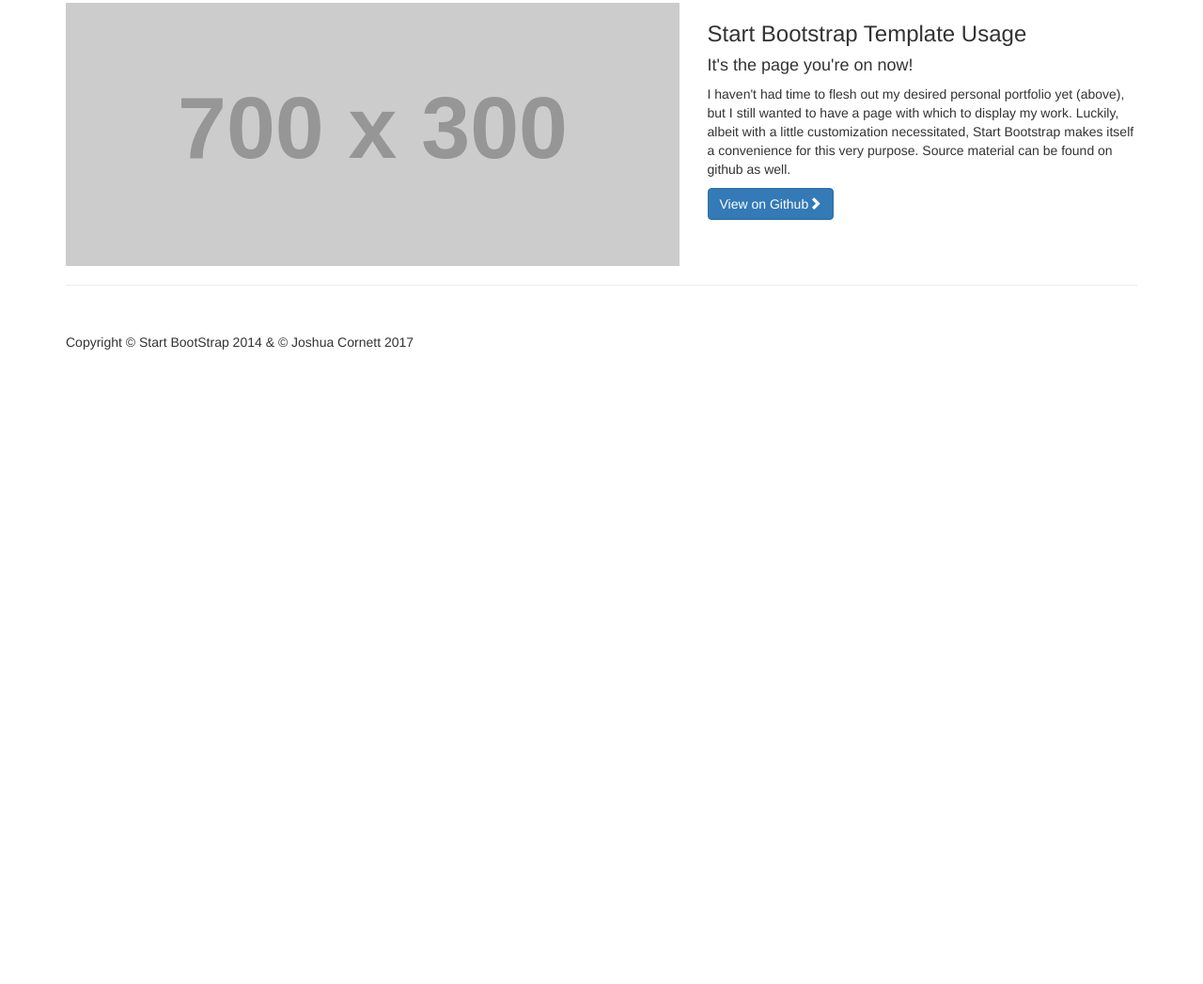
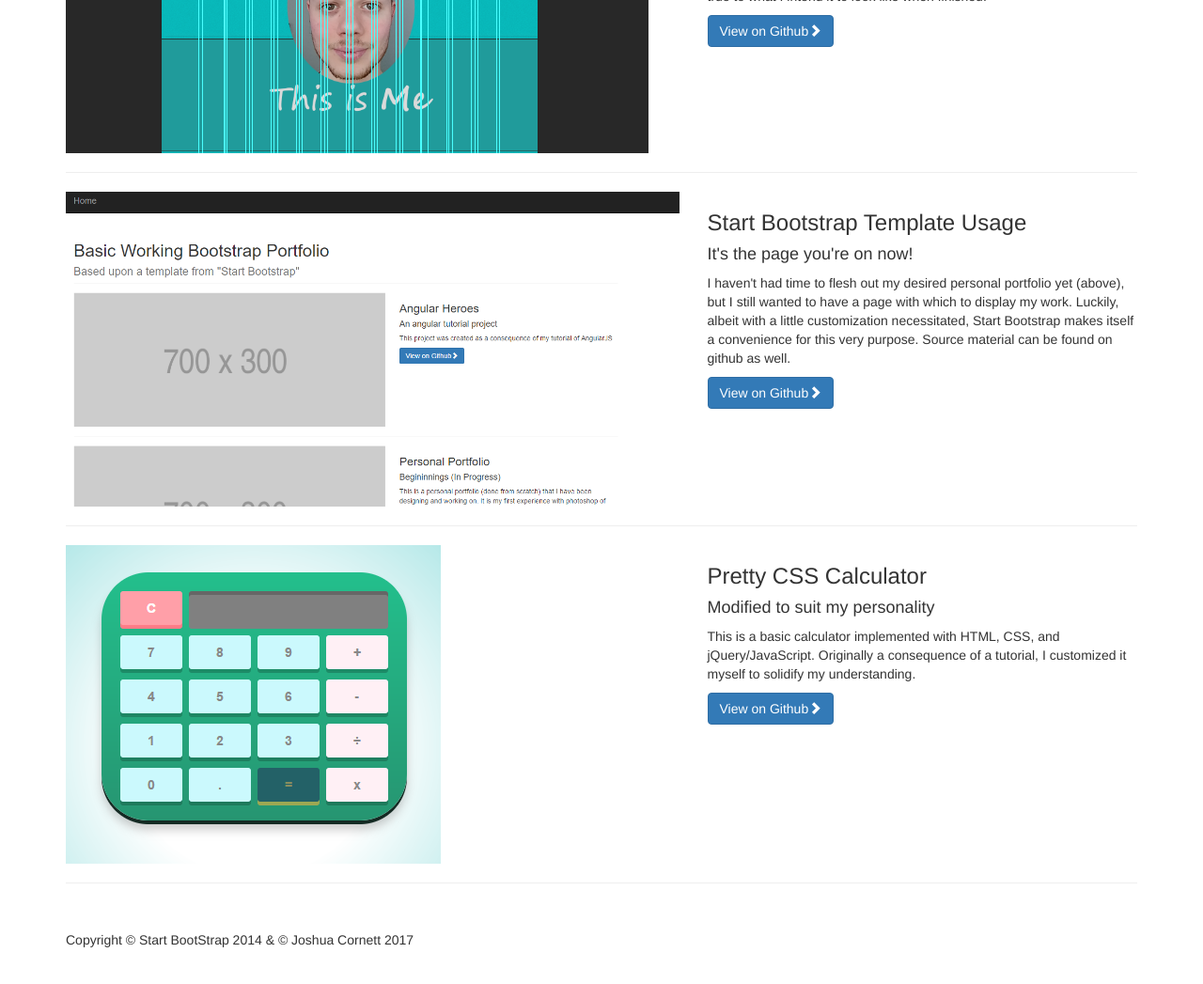
Before and after one commit to Gamefrenzy/BasicBootstrapPortfolio, a plain HTML site: page index.html in a window 1280 px wide. Shown: the part 857-1904 px from the top of the page at 94% size. Before the commit the page ends 1291 px from the top, so only its background shows below. Drawn offline with Linux system fonts and the light colour scheme; placeholder pictures from the web are drawn by us.

Commit message:
Finished up portfolio
finished linking everything together for basic bootstrap display

```diff
--- a/index.html
+++ b/index.html
@@ -72,7 +72,7 @@
         <div class="row">
             <div class="col-md-7">
                 <a href="#">
-                    <img class="img-responsive" src="http://placehold.it/700x300" alt="">
+                    <img class="img-responsive" src="images/angheroescapt.PNG" alt="">
                 </a>
             </div>
             <div class="col-md-5">
@@ -90,14 +90,14 @@
         <div class="row">
             <div class="col-md-7">
                 <a href="#">
-                    <img class="img-responsive" src="http://placehold.it/700x300" alt="">
+                    <img class="img-responsive" src="images/personalportcapt.PNG" alt="">
                 </a>
             </div>
             <div class="col-md-5">
                 <h3>Personal Portfolio</h3>
                 <h4>Begininnings (In Progress)</h4>
                 <p>This is a personal portfolio (done from scratch) that I have been designing and working on. It is my first experience with photoshop of any kind, as it was literally my first time opening and using photoshop ever. The code itself consists only of a Bootstrap nav bar, but the photoshop mockup is true to what I intend it to look like when finished.</p>
-                <a class="btn btn-primary" href="#">View on Github<span class="glyphicon glyphicon-chevron-right"></span></a>
+                <a class="btn btn-primary" href="https://github.com/Gamefrenzy/PersonalPortfolio.git">View on Github<span class="glyphicon glyphicon-chevron-right"></span></a>
             </div>
         </div>
         <!-- /.row -->
@@ -108,14 +108,14 @@
         <div class="row">
             <div class="col-md-7">
                 <a href="#">
-                    <img class="img-responsive" src="http://placehold.it/700x300" alt="">
+                    <img class="img-responsive" src="images/bootportcapt.PNG" alt="">
                 </a>
             </div>
             <div class="col-md-5">
                 <h3>Start Bootstrap Template Usage</h3>
                 <h4>It's the page you're on now!</h4>
                 <p>I haven't had time to flesh out my desired personal portfolio yet (above), but I still wanted to have a page with which to display my work. Luckily, albeit with a little customization necessitated, Start Bootstrap makes itself a convenience for this very purpose. Source material can be found on github as well.</p>
-                <a class="btn btn-primary" href="#">View on Github<span class="glyphicon glyphicon-chevron-right"></span></a>
+                <a class="btn btn-primary" href="https://github.com/Gamefrenzy/BasicBootstrapPortfolio.git">View on Github<span class="glyphicon glyphicon-chevron-right"></span></a>
             </div>
         </div>
         <!-- /.row -->
@@ -123,22 +123,22 @@
         <hr>
 
         <!-- Project Four -->
-        <!--<div class="row">
+        <div class="row">
 
             <div class="col-md-7">
                 <a href="#">
-                    <img class="img-responsive" src="http://placehold.it/700x300" alt="">
+                    <img class="img-responsive" src="images/calccapt.PNG" alt="">
                 </a>
             </div>
             <div class="col-md-5">
-                <h3>Project Four</h3>
-                <h4>Subheading</h4>
-                <p>Lorem ipsum dolor sit amet, consectetur adipisicing elit. Explicabo, quidem, consectetur, officia rem officiis illum aliquam perspiciatis aspernatur quod modi hic nemo qui soluta aut eius fugit quam in suscipit?</p>
-                <a class="btn btn-primary" href="#">View Project <span class="glyphicon glyphicon-chevron-right"></span></a>
+                <h3>Pretty CSS Calculator</h3>
+                <h4>Modified to suit my personality</h4>
+                <p>This is a basic calculator implemented with HTML, CSS, and jQuery/JavaScript. Originally a consequence of a tutorial, I customized it myself to solidify my understanding.</p>
+                <a class="btn btn-primary" href="#">View on Github<span class="glyphicon glyphicon-chevron-right"></span></a>
             </div>
         </div>
 
-        <hr>-->
+        <hr>
 
         <!-- Project Five -->
         <!--<div class="row">
```
Also changed, not shown: images/angheroescapt.PNG (added), images/bootportcapt.PNG (added), images/calccapt.PNG (added), images/personalportcapt.PNG (added).
